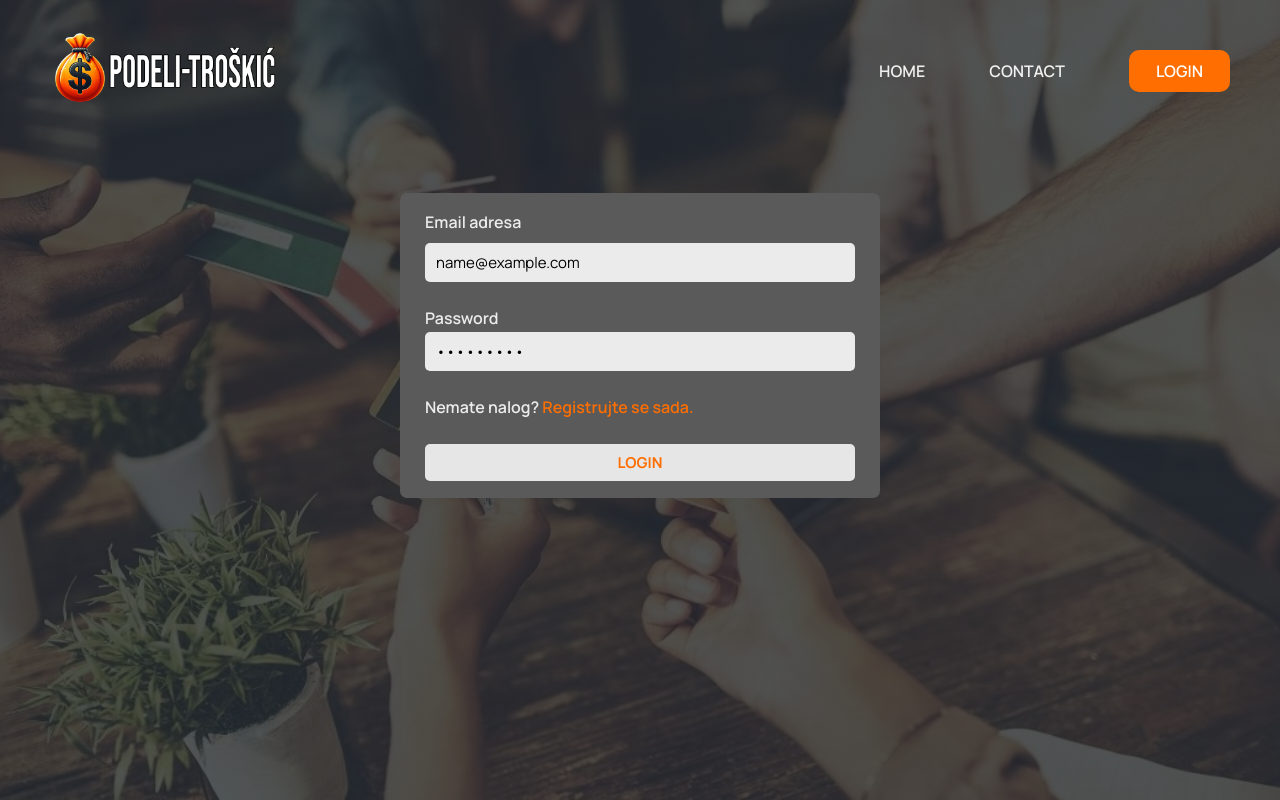
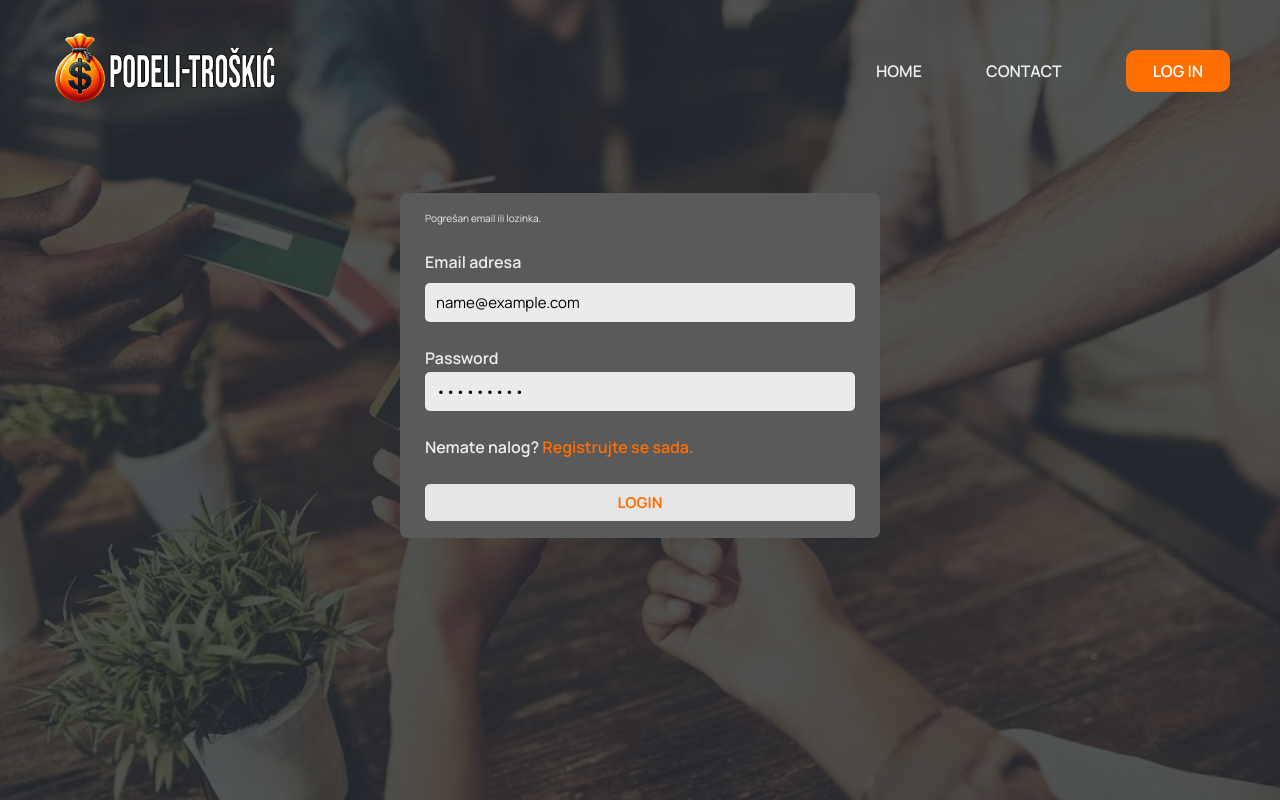
Before and after one commit to elab-development/internet-tehnologije-projekat-vebaplikacijazabudzetiranje_2020_0065, a React (Create React App) app: page /login in a window 1280 px wide. Both pictures are taken after typing "name@example.com", "Sample123" into the empty fields and a click on the button "LOGIN". Built offline with nearby package versions, Linux system fonts and the light colour scheme; no server answers.

Commit message:
I logout

```diff
--- a/src/components/NavigacioniBar.js
+++ b/src/components/NavigacioniBar.js
@@ -1,9 +1,35 @@
+import React, { useState } from "react";
 import { NavLink } from "react-router-dom";
-import React from "react";
+import Dugme from "./Dugme";
 import styles from "./NavigacioniBar.module.css";
 import Logo from "./Logo";
+import axios from "axios";
 
-function NavigacioniBar() {
+const NavigacioniBar = () => {
+  const [logoutMessage, setLogoutMessage] = useState("");
+
+  function handleLogout() {
+    var config = {
+      method: 'post',
+      url: 'http://127.0.0.1:8000/api/logout',
+      headers: {
+        Authorization: "Bearer " + window.sessionStorage.getItem("auth_token"),
+      },
+    };
+
+    axios(config)
+      .then(function (response) {
+        console.log(JSON.stringify(response.data));
+
+        window.sessionStorage.removeItem("auth_token");
+
+        setLogoutMessage("Uspešno ste se odjavili.");
+      })
+      .catch(function (error) {
+        console.error(error);
+      });
+  }
+
   return (
     <nav className={styles.navigacioniBar}>
       <Logo type="logo" />
@@ -14,14 +40,25 @@ function NavigacioniBar() {
         <li>
           <NavLink to="/contact">Contact</NavLink>
         </li>
-        <li>
-          <NavLink to="/login" className={styles.link}>
-            Login
-          </NavLink>
-        </li>
+        {logoutMessage && (
+          <li className={styles.obavestenje}>{logoutMessage}</li>
+        )}
+        {window.sessionStorage.getItem("auth_token") ? (
+          <li>
+            <Dugme type="logoutDugme" onClick={handleLogout}>
+              Log out
+            </Dugme>
+          </li>
+        ) : (
+          <li>
+            <NavLink to="/login" className={styles.link}>
+              Log in
+            </NavLink>
+          </li>
+        )}
       </ul>
     </nav>
   );
-}
+};
 
 export default NavigacioniBar;
--- a/src/pages/Login.js
+++ b/src/pages/Login.js
@@ -8,6 +8,8 @@ import axios from "axios";
 export default function Login() {
   const [email, setEmail] = useState("");
   const [password, setPassword] = useState("");
+  const [loginError, setLoginError] = useState(null); // Dodato stanje za prikazivanje greške
+  const [isLoggedIn, setIsLoggedIn] = useState(false); // Dodato stanje za praćenje statusa prijave
 
   const handleInput = (e) => {
     const { name, value } = e.target;
@@ -30,12 +32,15 @@ export default function Login() {
       .post("http://127.0.0.1:8000/api/login", loginPodaci)
       .then((response) => {
         console.log(response.data);
-        if(response.data.success===true){
-          window.sessionStorage.setItem("auth_token",response.data.access_token);
+        if (response.data.success === true) {
+          window.sessionStorage.setItem("auth_token", response.data.access_token);
+          setIsLoggedIn(true); // Postavljanje stanja da je korisnik prijavljen
+          setLoginError(null); // Resetovanje stanja za prikazivanje greške
         }
       })
       .catch((error) => {
         console.error("Došlo je do greške!", error);
+        setLoginError("Pogrešan email ili lozinka."); // Postavljanje stanja za prikazivanje greške
       });
   };
 
@@ -43,6 +48,14 @@ export default function Login() {
     <main className={styles.main}>
       <NavigacioniBar />
       <form className={styles.forma} onSubmit={handleLogin}>
+        {isLoggedIn ? (
+          // Prikaz obaveštenja ako je korisnik prijavljen
+          <div className={styles.obavestenje}>Uspešno ste prijavljeni!</div>
+        ) : null}
+        {loginError ? (
+          // Prikaz greške ako postoji
+          <div className={styles.greska}>{loginError}</div>
+        ) : null}
         <div className={styles.polje}>
           <label htmlFor="email">Email adresa</label>
           <input
```
Also changed, not shown: src/pages/Registracija.js (line endings or trailing spaces).
